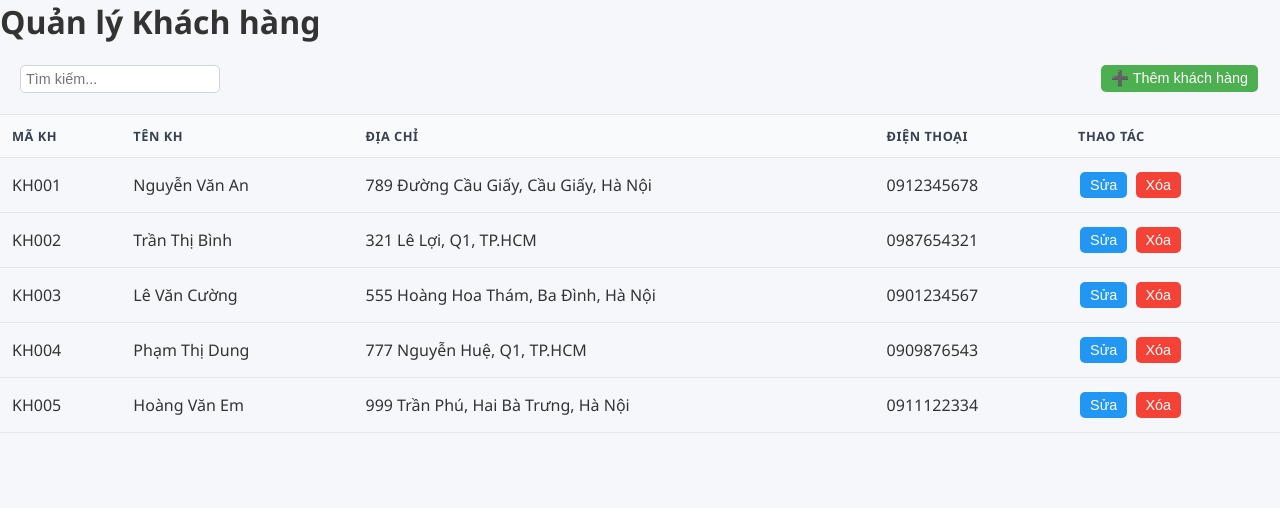
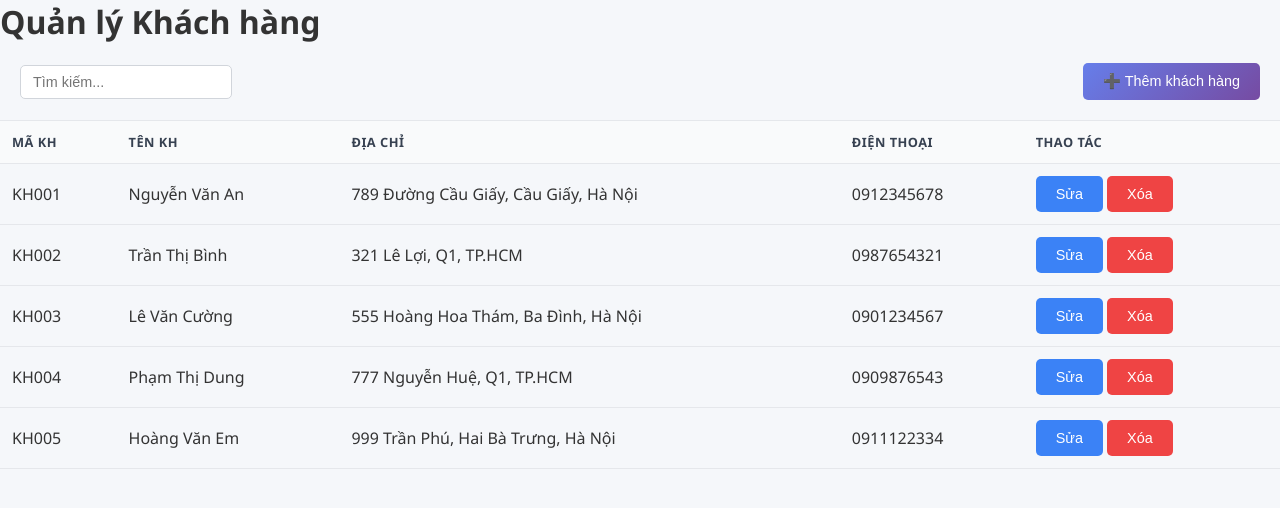
Before and after one commit to hoangyen-0612/BTL-chuy-n-, a PHP site: page /khach-hang.php in a window 1280 px wide. Shown: the top 508 px of the page. Run offline with PHP 8.4, Linux system fonts and the light colour scheme; data comes from the database, SQL or seed files in the repository.

Commit message:
Update khach-hang.php

```diff
--- a/khach-hang.php
+++ b/khach-hang.php
@@ -48,18 +48,6 @@ $list = $conn->query("SELECT * FROM khachhang ORDER BY ma_khach ASC");
 <meta name="viewport" content="width=device-width, initial-scale=1.0">
 <title>Quản lý Khách hàng</title>
 <link rel="stylesheet" href="css.css">
-<style>
-.modal { display:none; position: fixed; top:50%; left:50%; transform: translate(-50%, -50%); background:#fff; padding:20px; border:1px solid #333; z-index:1000; width:400px; box-shadow:0 4px 10px rgba(0,0,0,0.2); }
-.modal-header { display:flex; justify-content:space-between; align-items:center; }
-.modal-header h3 { margin:0; }
-.close-btn { background:none; border:none; font-size:20px; cursor:pointer; }
-.table-container { margin-top:20px; }
-.search-input { padding:5px; width:200px; }
-.btn { padding:5px 10px; cursor:pointer; margin:2px; }
-.btn-primary { background:#4CAF50; color:white; border:none; }
-.btn-danger { background:#f44336; color:white; border:none; }
-.btn-info { background:#2196F3; color:white; border:none; }
-</style>
 <script src="https://code.jquery.com/jquery-3.6.0.min.js"></script>
 </head>
 <body>
```
